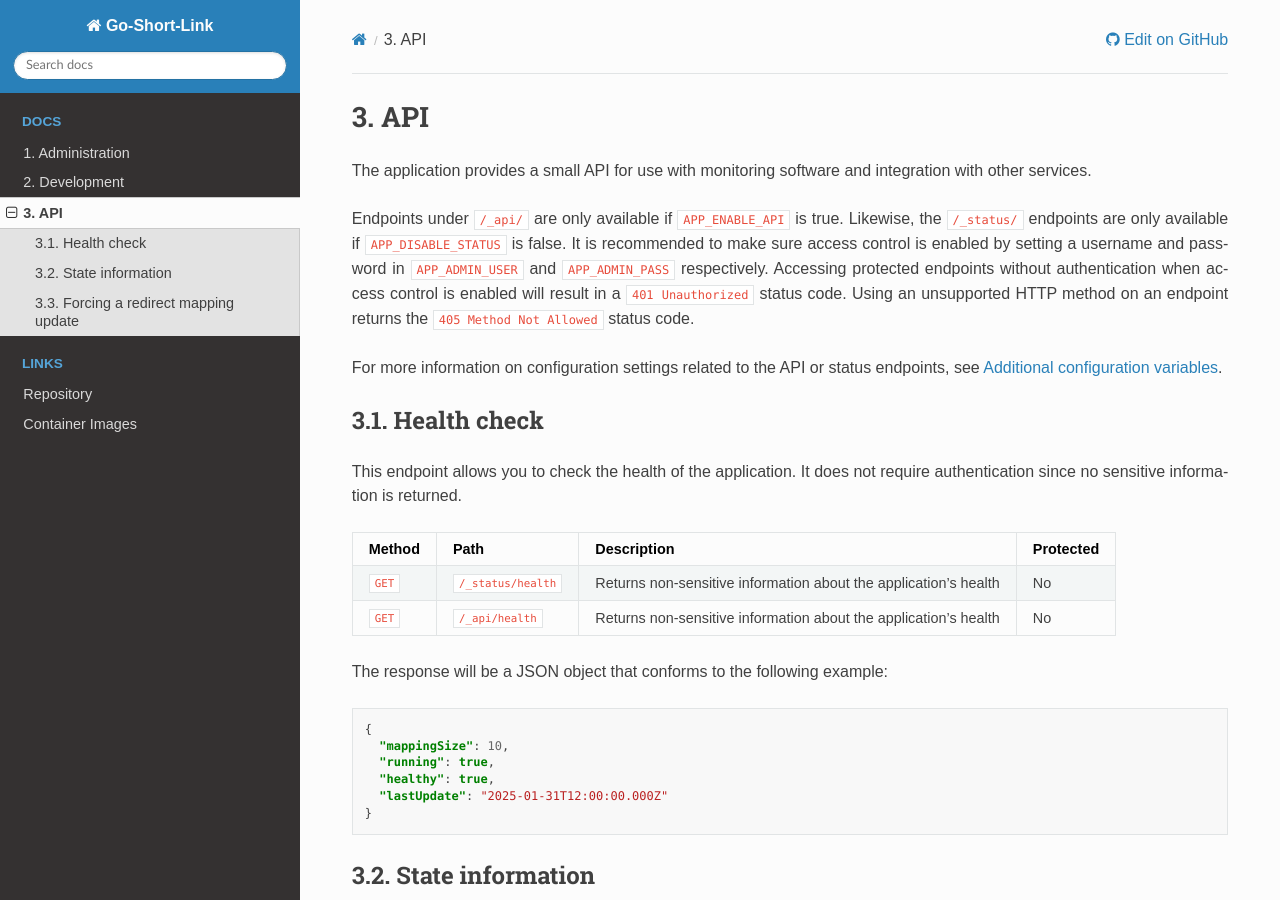
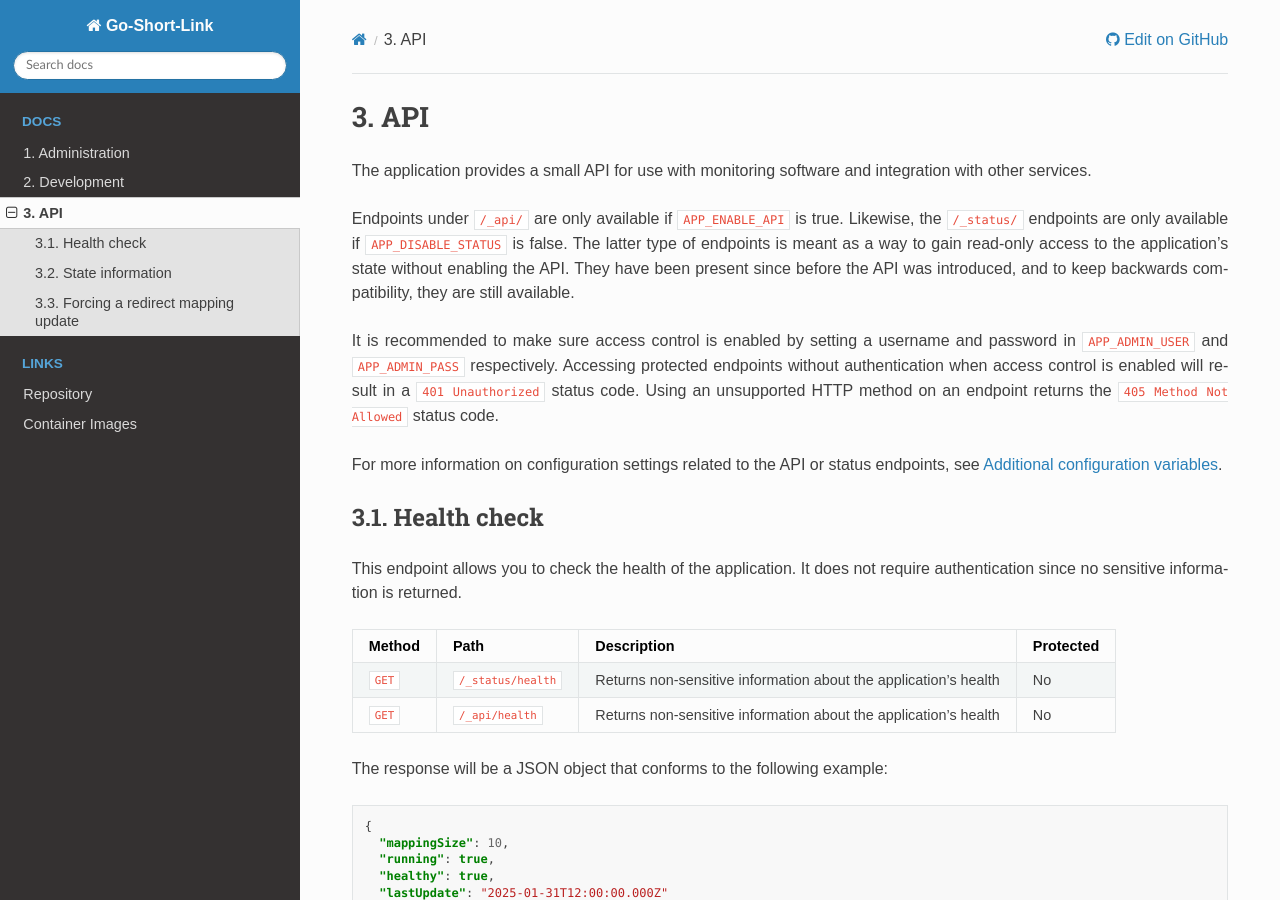
Before and after one commit to fanonwue/go-short-link, a Sphinx documentation site: the page built from docs/api.md, in a window 1280 px wide and 900 px high. Built offline with Sphinx 7.4.7 and the Read the Docs theme 3.1.0, drawn with Linux system fonts in a browser that asks for light colours.

Commit message:
Docs: Specify the nature of the `/_status/` endpoints

```diff
--- a/docs/api.md
+++ b/docs/api.md
@@ -4,6 +4,9 @@ The application provides a small API for use with monitoring software and integr
 
 Endpoints under `/_api/` are only available if `APP_ENABLE_API` is true.
 Likewise, the `/_status/` endpoints are only available if `APP_DISABLE_STATUS` is false.
+The latter type of endpoints is meant as a way to gain read-only access to the application's state without enabling the API.
+They have been present since before the API was introduced, and to keep backwards compatibility, they are still available.
+
 It is recommended to make sure access control is enabled by setting a username and password in `APP_ADMIN_USER` and `APP_ADMIN_PASS` respectively.
 Accessing protected endpoints without authentication when access control is enabled will result in a `401 Unauthorized` status code.
 Using an unsupported HTTP method on an endpoint returns the `405 Method Not Allowed` status code.
```
